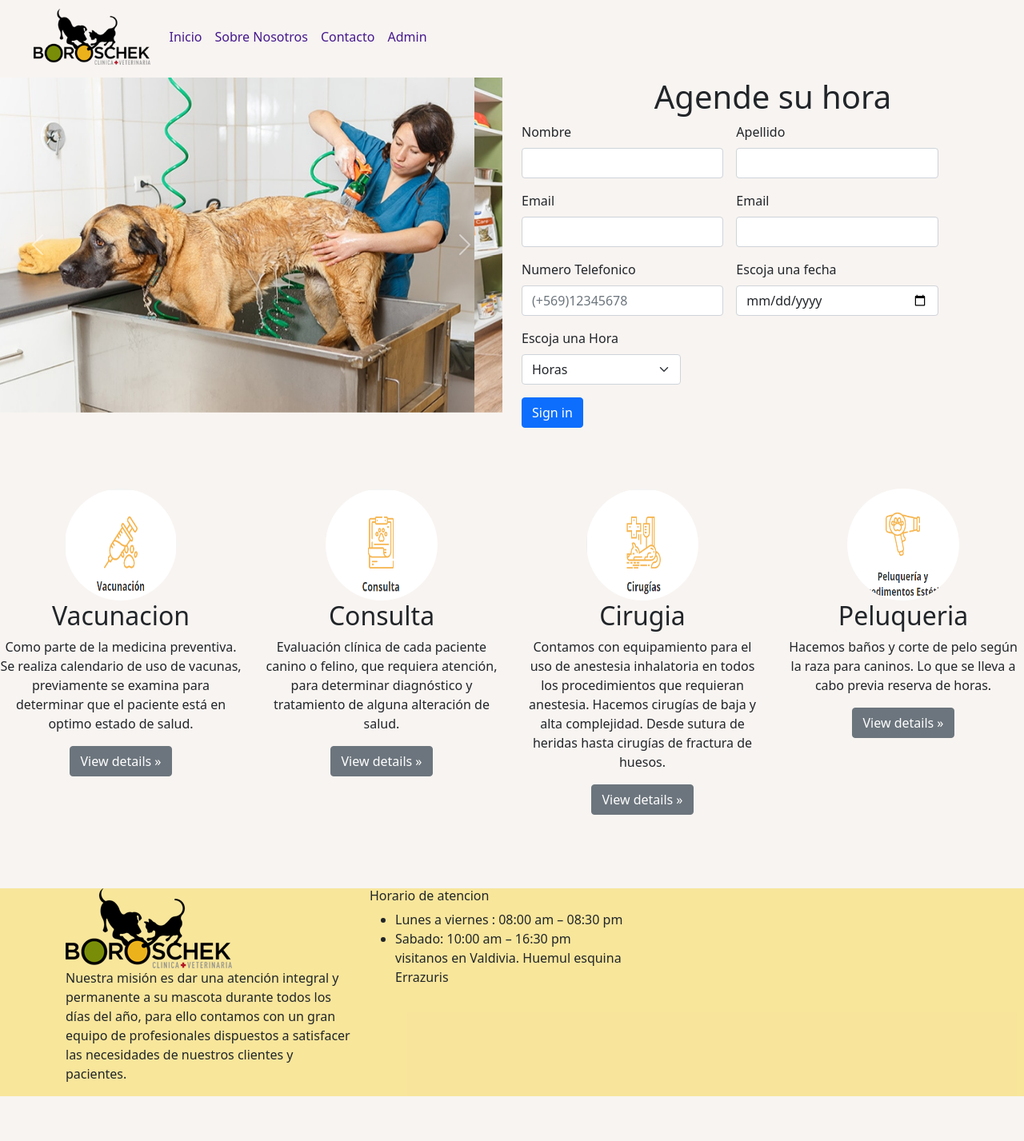
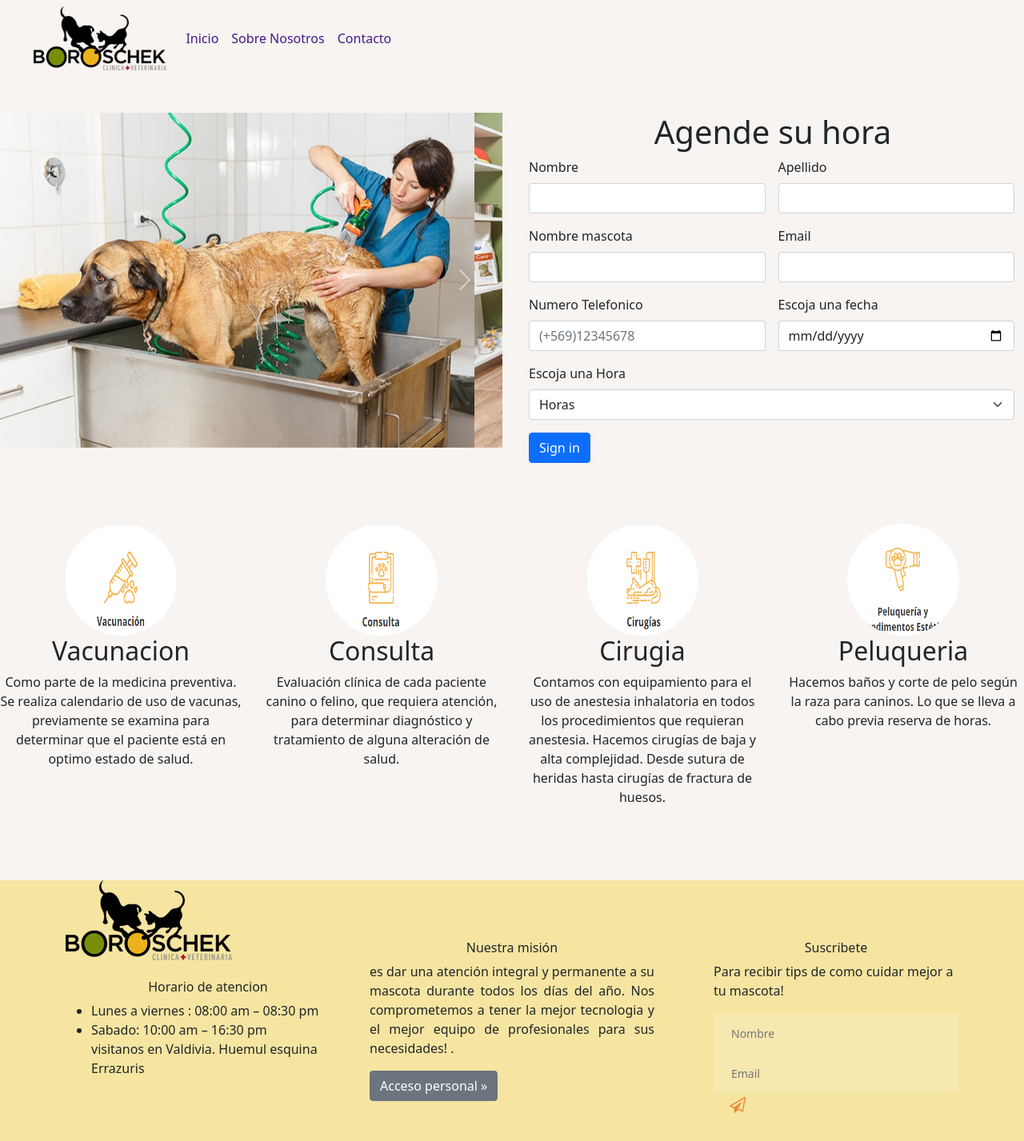
Before and after one commit to Mpt107/nuevo, a website: page index.html in a window 1280 px wide. Shown: the part 5-1432 px from the top of the page at 80% size. Before the commit the page ends 1376 px from the top, so only its background shows below. Drawn offline with nearby package versions, Linux system fonts and the light colour scheme.

Commit message:
modifique el footer, cree formulario de suscrpcion a newsletter

```diff
--- a/estilo.css
+++ b/estilo.css
@@ -6,7 +6,7 @@ z-index: 10;
 }
 
 .navbar-brand img{
-    height: 70px;
+    height: 80px;
     padding-left: 30px;
 }
 
@@ -31,7 +31,11 @@ body {
 }
 
 footer{
-    background-color: rgba(248, 206, 20, 0.39);
+    background-color: rgba(241, 205, 43, 0.404);
+
+}
+#navbar{
+    padding-bottom: 3em;
 }
 
 .navbar-nav li {
@@ -42,7 +46,46 @@ footer{
     padding: 1em;
    color: rgb(69, 24, 141) !important;
    text-decoration: none;
+   float: right;
    }
     .navbar-nav a:hover{
         background-color: rgba(231, 135, 135, 0.164);
     }
+
+.footer__about{
+    padding-top: 2cm;
+    text-align: justify;
+
+}
+h6{
+    text-align: center;
+}
+#formagenadar{
+    padding-right: 12px;
+    padding-left: 9px;
+}
+.footer__newslatter {
+    padding-left: 50px;
+    margin-bottom: 30px;
+    padding-top: 2cm;
+  }
+  .footer__newslatter form input {
+    height: 50px;
+    width: 100%;
+    padding-left: 22px;
+    background: rgba(253, 243, 234, 0.2);
+    border: none;
+    color: #ffffff;
+    font-size: 14px;
+  }
+  .footer__newslatter form button {
+    font-size: 20px;
+    color: #f08632;
+    background: transparent;
+    border: 1px;
+
+    right: 0;
+    top: 0;
+    height: 100%;
+    padding: 0 20px;
+  }
--- a/index.html
+++ b/index.html
@@ -36,9 +36,7 @@
               <li class="nav-item">
                 <a class="nav-link" href="contacto.html">Contacto</a>
               </li>
-              <li class="nav-item">
-                <a class="nav-link" href="login.html" tabindex="-1" aria-disabled="true">Admin</a>
-              </li>
+
             </ul>
           </div>
         </div>
@@ -80,37 +78,37 @@
       <div class="col-xs-12 col-lg-6">
         <h1 class="text-center">Agende su hora</h1>
         <form id=formagenadar class="row g-3">
-            <div class="col-md-5">
+            <div class="col-md-6">
             <label for="inputNombre" class="form-label">Nombre</label>
             <input type="email" class="form-control" id="inputNombre">
             </div>
-            <div class="col-md-5">
-            <label for="inputPassword4" class="form-label">Apellido</label>
-            <input type="text" class="form-control" id="inputPassword4">
+            <div class="col-md-6">
+            <label for="inputApellido" class="form-label">Apellido</label>
+            <input type="text" class="form-control" id="inputApellido">
             </div>
 
 
-            <div class="col-md-5">
-             <label for="inputEmail4" class="form-label">Email</label>
-            <input type="email" class="form-control" id="inputEmail4">
-            </div>
-            <div class="col-md-5">
+            <div class="col-md-6">
+              <label for="inputMascota" class="form-label">Nombre mascota</label>
+              <input type="text" class="form-control" id="inputMscota">
+              </div>
+            <div class="col-md-6">
               <label for="inputEmail4" class="form-label">Email</label>
              <input type="email" class="form-control" id="inputEmail4">
              </div>
 
-         <div class="col-md-5">
+         <div class="col-md-6">
             <label for="inputphone" class="form-label">Numero Telefonico</label>
             <input type="number" class="form-control" id="inputphone" placeholder="(+569)12345678">
           </div>
 
-          <div class="col-md-5">
+          <div class="col-md-6">
 
               <label class="form-label" for="date">Escoja una fecha</label>
               <input id="date" name="date" type="date" placeholder="fecha" class="form-control input-md">
 
             </div>
-            <div class="col-md-4">
+            <div class="col-md-12">
 
               <label class="form-label" for="hora">Escoja una Hora</label>
               <select class="form-select" >
@@ -151,15 +149,13 @@
         <img class="rounded-circle" src="img/vacunatorio.png" alt="Generic placeholder image" width="140" height="140">
         <h2>Vacunacion</h2>
         <p>Como parte de la medicina preventiva. Se  realiza calendario de uso de vacunas, previamente se examina para determinar que el paciente está en optimo estado de salud.</p>
-        <p><a class="btn btn-secondary" href="#" role="button">View details &raquo;</a></p>
         </div>
 
           <div class="col-lg-3">
             <img class="rounded-circle" src="img/consulta.png" alt="Generic placeholder image" width="140" height="140">
             <h2>Consulta</h2>
             <p>Evaluación clínica de cada paciente canino o felino, que requiera atención, para determinar diagnóstico y tratamiento de alguna alteración de salud.
-            </p>
-            <p><a class="btn btn-secondary" href="#" role="button">View details &raquo;</a></p>
+
           </div>
 
 
@@ -167,13 +163,11 @@
             <img class="rounded-circle" src="img/cirugia.png" alt="Generic placeholder image" width="140" height="140">
             <h2>Cirugia</h2>
             <p>Contamos con equipamiento para el uso de anestesia inhalatoria en todos los procedimientos que requieran anestesia. Hacemos cirugías de baja y alta complejidad. Desde sutura de heridas hasta cirugías de fractura de huesos.</p>
-            <p><a class="btn btn-secondary" href="#" role="button">View details &raquo;</a></p>
           </div>
           <div class="col-lg-3">
             <img class="rounded-circle" src="img/pelu.png" alt="Generic placeholder image" width="140" height="140">
             <h2>Peluqueria</h2>
             <p>Hacemos baños y corte de pelo según la raza para caninos. Lo que se lleva a cabo previa reserva de horas.</p>
-            <p><a class="btn btn-secondary" href="#" role="button">View details &raquo;</a></p>
           </div>
 
     </div>
@@ -184,17 +178,10 @@
           <div class="col-lg-4 col-md-6 col-sm-6">
               <div class="footer__widget">
 
-
                 <div class="footer__logo">
                     <a href="#"><img src="img/logo.png" alt=""></a>
                 </div>
-                <p>Nuestra misión es dar una atención integral y permanente a su mascota durante todos los días del año, para ello contamos con un gran equipo de profesionales dispuestos a satisfacer las necesidades de nuestros clientes y pacientes.</p>
-
-              </div>
-          </div>
-          <div class="col-lg-4 col-md-6 col-sm-6">
-              <div class="footer__about">
-
+                <br>
                 <h6>Horario de atencion</h6>
                 <ul>
                     <li>Lunes a viernes : 08:00 am – 08:30 pm</li>
@@ -203,10 +190,34 @@
                   visitanos en Valdivia. Huemul esquina Errazuris
 
                 </ul>
+
+              </div>
+          </div>
+          <div class="col-lg-4 col-md-6 col-sm-6">
+              <div class="footer__about">
+
+               <h6>Nuestra misión</h6>
+                <p> es dar una atención integral y permanente a su mascota durante
+                  todos los días del año.
+                   Nos comprometemos a tener la mejor tecnologia y el mejor equipo de profesionales para sus necesidades!
+
+                   .</p>
+               <p><a class="btn btn-secondary" href="login.html" role="button">Acceso personal &raquo;</a></p>
               </div>
           </div>
           <div class="col-lg-4 col-md-6 col-sm-6">
               <div class="contact-footer">
+
+                <div class="footer__newslatter">
+                  <h6>Suscribete</h6>
+                  <p>Para recibir tips de como cuidar mejor a tu mascota!</p>
+                  <form action="#">
+                    <input type="text" placeholder="Nombre">
+
+                      <input type="text" placeholder="Email">
+                      <button type="submit"><i class="fa fa-send-o"></i></button>
+                  </form>
+              </div>
 
            </div>
         </div>
```
Also changed, not shown: about.html (+20 -21 lines), contacto.html (+22 -24 lines).
